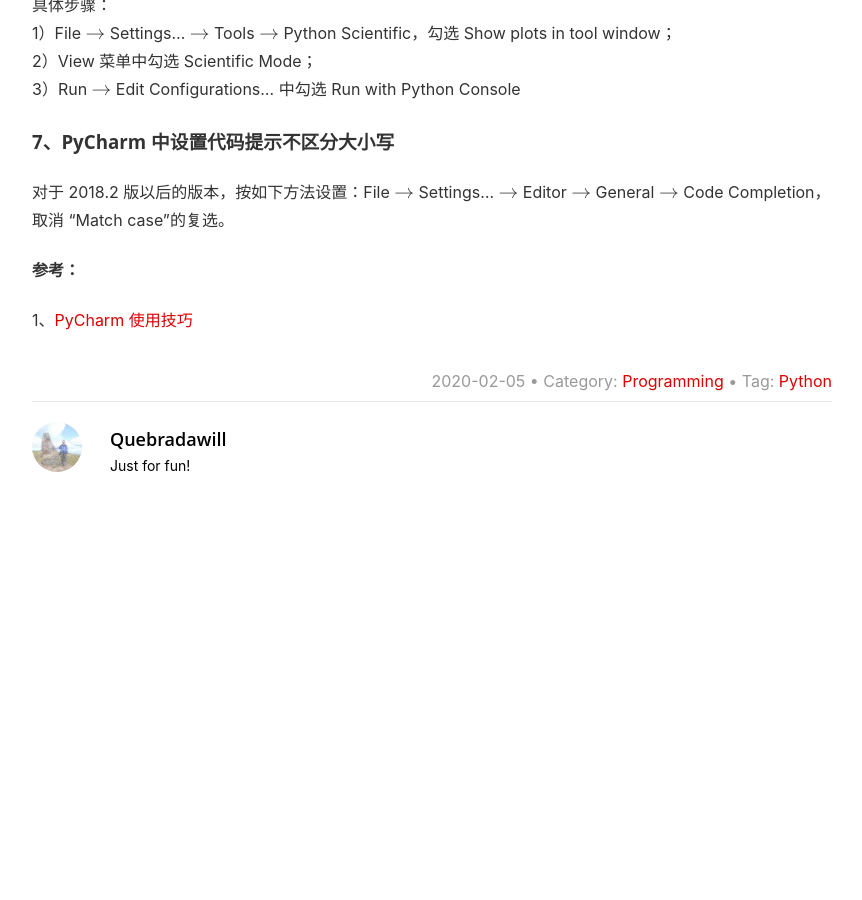
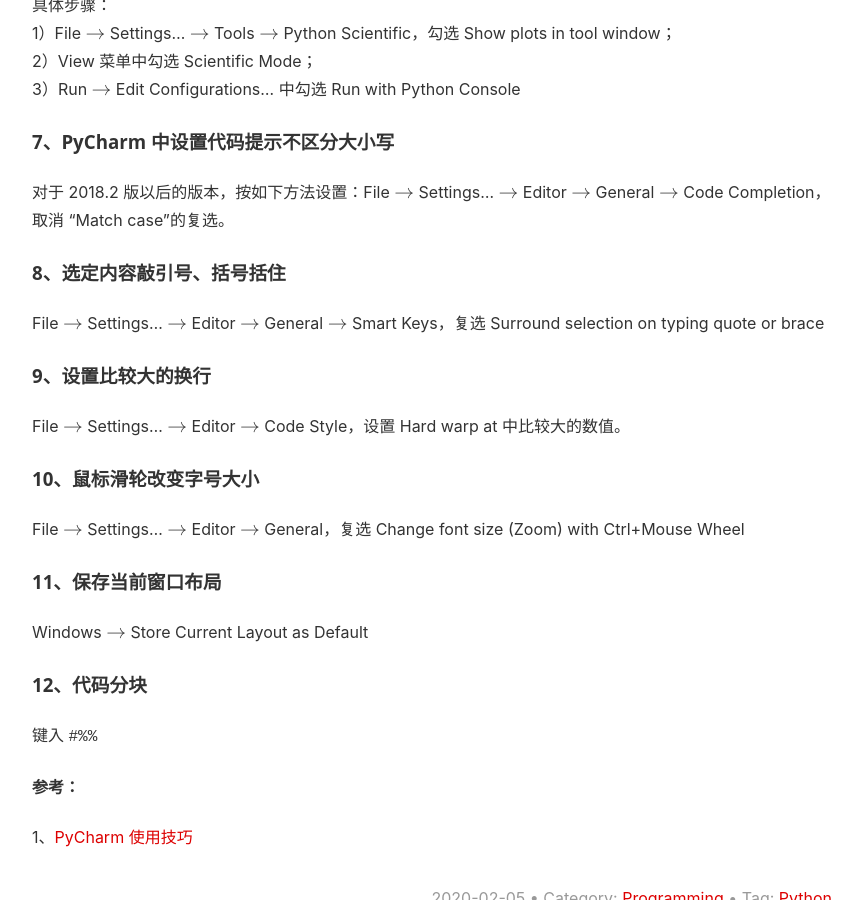
Before and after one commit to Quebradawill/quebrada.github.io, a Jekyll site: the page built from _posts/2020-02-05-pycharm-usage.md, in a window 1280 px wide and 900 px high, scrolled down 1656 px. Shown: the whole window, without its empty margins (208-1070 px from the left). Built offline with Jekyll 4.4.1, drawn with Linux system fonts in a browser that asks for light colours; formulas are drawn with MathJax 3; a script that is not in the unit is left out; comment, search, counter and statistics services are not loaded; before the commit the page ends 2170 px from its top, so only the background shows below that.

Commit message:
Update 2020-02-05-pycharm-usage.md

```diff
--- a/_posts/2020-02-05-pycharm-usage.md
+++ b/_posts/2020-02-05-pycharm-usage.md
@@ -58,6 +58,26 @@ PyCharm 在 2017.3 版本之后加入了 Scientific Mode，在科学计算时，
 
 对于 2018.2 版以后的版本，按如下方法设置：File $\to$ Settings... $\to$ Editor $\to$ General $\to$ Code Completion，取消 “Match case”的复选。
 
+### 8、选定内容敲引号、括号括住
+
+File $\to$ Settings... $\to$ Editor $\to$ General $\to$ Smart Keys，复选 Surround selection on typing quote or brace
+
+### 9、设置比较大的换行
+
+File $\to$ Settings... $\to$ Editor $\to$ Code Style，设置 Hard warp at 中比较大的数值。
+
+### 10、鼠标滑轮改变字号大小
+
+File $\to$ Settings... $\to$ Editor $\to$ General，复选 Change font size (Zoom) with Ctrl+Mouse Wheel
+
+### 11、保存当前窗口布局
+
+Windows $\to$ Store Current Layout as Default
+
+### 12、代码分块
+
+键入 `#%%`
+
 **参考：**
 
 1、[PyCharm 使用技巧](https://www.cnblogs.com/xxtalhr/p/11083279.html)
```
